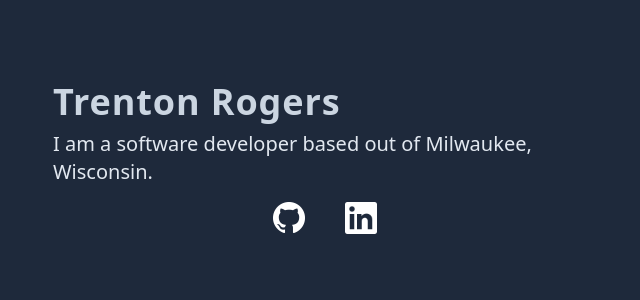
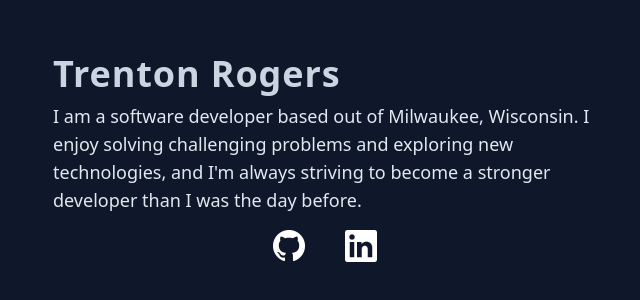
Before and after one commit to trentkrogers/trentkrogers.github.io, a Next.js app: page / in a window 1280 px wide. Shown: the part 242-542 px from the top of the page, without its empty margins (315-955 px from the left). Built offline with nearby package versions, Linux system fonts and the light colour scheme.

Commit message:
feat: update copy, bg color, and link opening

```diff
--- a/pages/index.jsx
+++ b/pages/index.jsx
@@ -10,19 +10,19 @@ export default function HomePage() {
         <meta charSet="utf-8" />
         <meta name="viewport" content="initial-scale=1.0, width=device-width" />
       </Head>
-      <div class="h-screen flex flex-col justify-center items-center bg-slate-800">
+      <div class="h-screen flex flex-col justify-center items-center bg-slate-900">
         <div class="max-w-xl px-4">
           <h1 class="text-slate-300 text-4xl font-bold tracking-wide mb-2">Trenton Rogers</h1>
-          <p class="text-slate-200 text-xl mb-4">I am a software developer based out of Milwaukee, Wisconsin.</p>
+          <p class="text-slate-200 text-lg mb-4">I am a software developer based out of Milwaukee, Wisconsin. I enjoy solving challenging problems and exploring new technologies, and I'm always striving to become a stronger developer than I was the day before.</p>
           <div class="flex justify-center gap-10">
-            <a href="https://github.com/trentkrogers">
+            <a href="https://github.com/trentkrogers" target="_blank" rel="noopener noreferrer">
               <Image
                 src="/images/GitHub-Mark-Light-64px.png"
                 height={32}
                 width={32}
                 alt="GitHub" />
             </a>
-            <a href="https://www.linkedin.com/in/trentonrogers/">
+            <a href="https://www.linkedin.com/in/trentonrogers/" target="_blank" rel="noopener noreferrer">
               <Image
                 src="/images/In-White-48@2x.png"
                 height={32}
```
